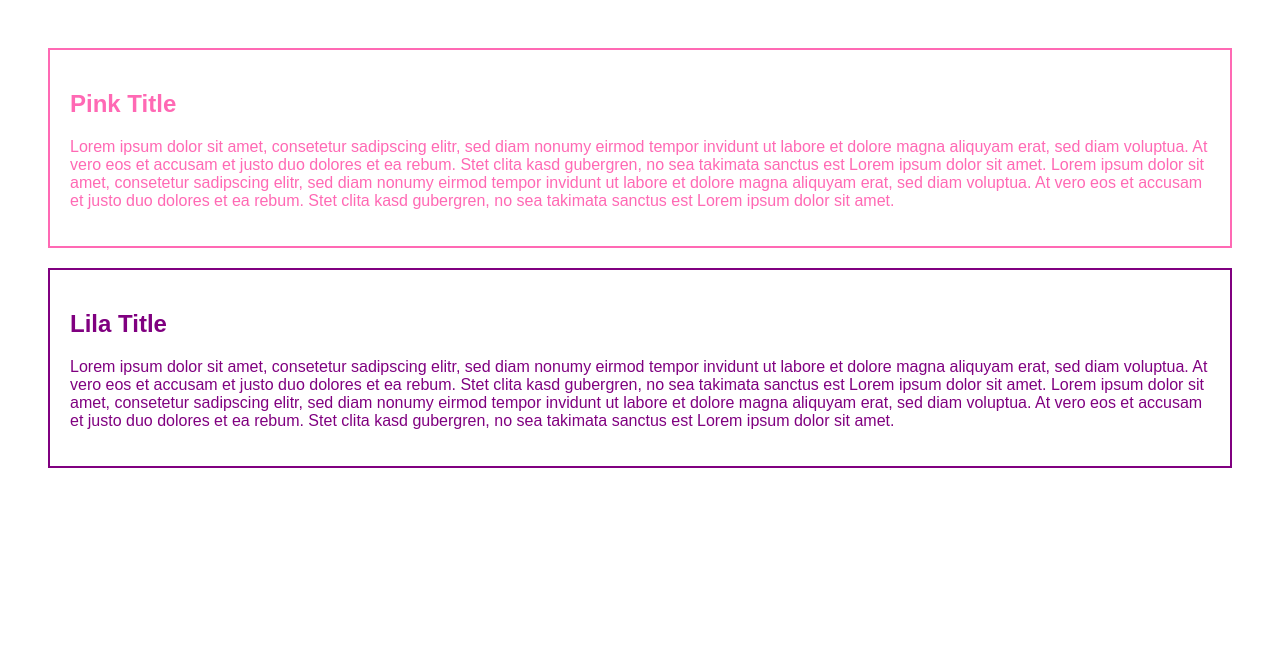
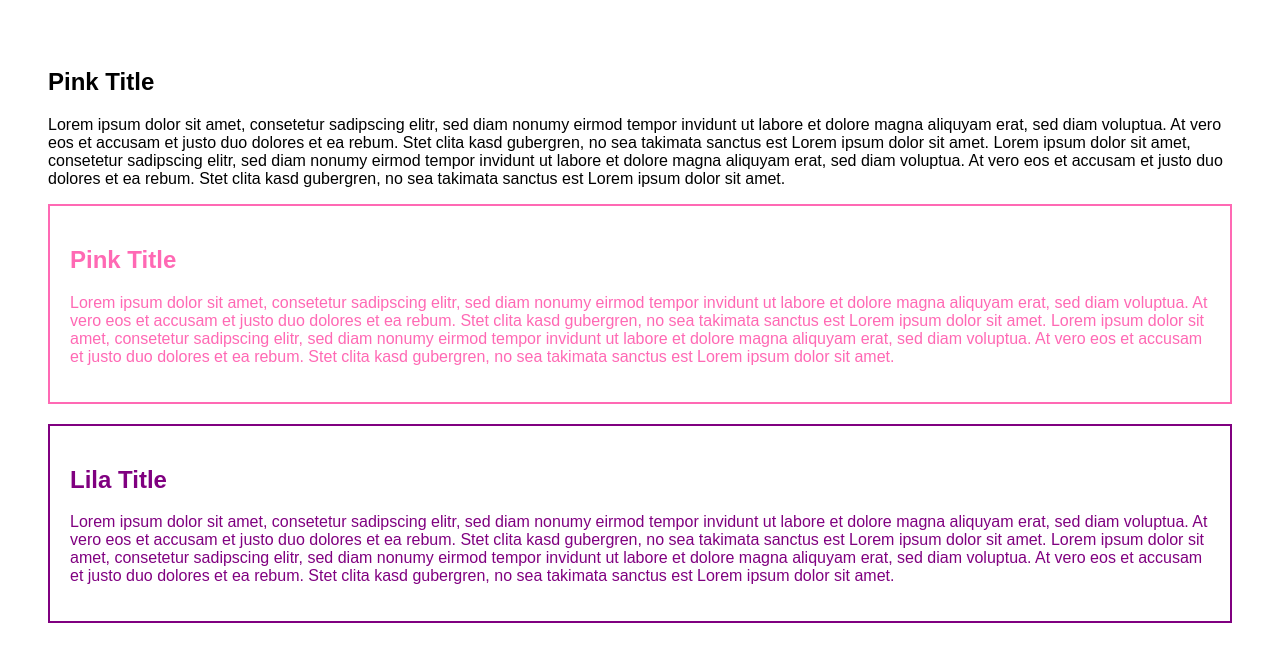
Before and after one commit to liros-design/test, a plain HTML site: page index.html in a window 1280 px wide. Drawn offline with Linux system fonts and the light colour scheme.

Commit message:
Update index.html

```diff
--- a/index.html
+++ b/index.html
@@ -6,6 +6,12 @@
   <link rel="stylesheet" href="styles.css">
 </head>
 <body>
+
+
+  <section>
+    <h2>Pink Title </h2>
+    <p>Lorem ipsum dolor sit amet, consetetur sadipscing elitr, sed diam nonumy eirmod tempor invidunt ut labore et dolore magna aliquyam erat, sed diam voluptua. At vero eos et accusam et justo duo dolores et ea rebum. Stet clita kasd gubergren, no sea takimata sanctus est Lorem ipsum dolor sit amet. Lorem ipsum dolor sit amet, consetetur sadipscing elitr, sed diam nonumy eirmod tempor invidunt ut labore et dolore magna aliquyam erat, sed diam voluptua. At vero eos et accusam et justo duo dolores et ea rebum. Stet clita kasd gubergren, no sea takimata sanctus est Lorem ipsum dolor sit amet.</p>
+  </section>
 
   <div class="pink-box">
     <h2>Pink Title </h2>
```
